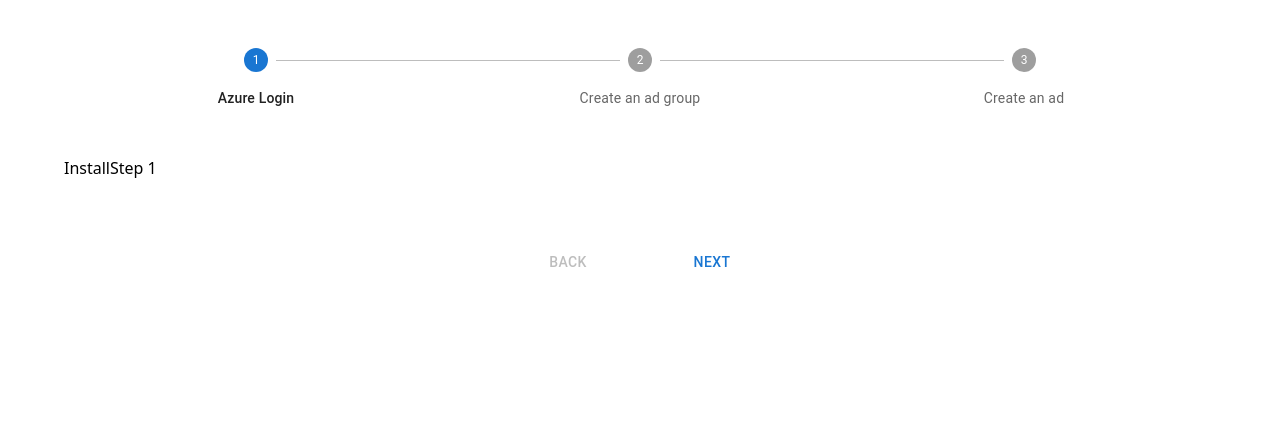
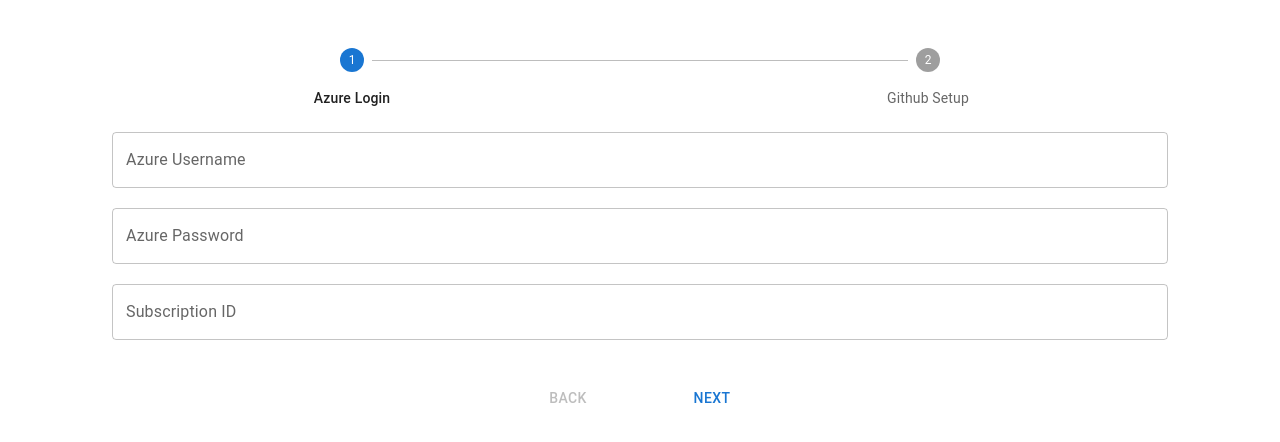
Before and after one commit to ubility-idp/ubility-idp, a Next.js app in the folder Install/ubility-install/: page / in a window 1280 px wide. Shown: the top 442 px of the page. Built offline with nearby package versions, Linux system fonts and the light colour scheme.

Commit message:
step system now working

```diff
--- a/Install/ubility-install/components/HorizontalLinearStepper.tsx
+++ b/Install/ubility-install/components/HorizontalLinearStepper.tsx
@@ -6,8 +6,7 @@
 import Button from "@mui/material/Button";
 import Typography from "@mui/material/Typography";
 import InstallStep from "./InstallStep";
-
-const steps = ["Azure Login", "Create an ad group", "Create an ad"];
+import steps from "./steps";
 
 export default function HorizontalLinearStepper() {
   const [activeStep, setActiveStep] = React.useState(0);
@@ -57,7 +56,7 @@
   return (
     <Box sx={{width: "100%"}}>
       <Stepper activeStep={activeStep} alternativeLabel>
-        {steps.map((label, index) => {
+        {steps.map((step, index) => {
           const stepProps: {completed?: boolean} = {};
           const labelProps: {
             optional?: React.ReactNode;
@@ -71,13 +70,13 @@
             stepProps.completed = false;
           }
           return (
-            <Step key={label} {...stepProps}>
-              <StepLabel {...labelProps}>{label}</StepLabel>
+            <Step key={step.label} {...stepProps}>
+              <StepLabel {...labelProps}>{step.label}</StepLabel>
             </Step>
           );
         })}
       </Stepper>
-      <InstallStep stepNumber={activeStep} />
+      <InstallStep step={steps[activeStep]} />
       {activeStep === steps.length ? (
         <>
           <Typography sx={{mt: 2, mb: 1}}>
--- a/Install/ubility-install/components/InstallStep.tsx
+++ b/Install/ubility-install/components/InstallStep.tsx
@@ -1,9 +1,54 @@
 import React, {ReactNode} from "react";
+import {Step} from "./steps";
+import {Controller, useForm} from "react-hook-form";
+import {Button, TextField} from "@mui/material";
 
 interface Props {
-  stepNumber: number;
+  step: Step;
 }
 
-export default function InstallStep({stepNumber}: Props) {
-  return <div className="my-12">{`InstallStep ${stepNumber + 1}`}</div>;
+export default function InstallStep({step}: Props) {
+  const {handleSubmit, reset, control} = useForm();
+  const onSubmit = async (data: any) => {
+    console.log(data);
+    const input_json: any = {};
+    step.inputs.forEach((input) => (input_json[input.id] = data[input.id]));
+    const res = await fetch(`/api/${step.api_endpoint}`, {
+      method: "POST",
+      body: JSON.stringify(input_json),
+      headers: {
+        "Content-type": "application/json; charset=UTF-8",
+      },
+    });
+    console.log(await res.json());
+  };
+
+  return (
+    <form>
+      <div className="my-6 px-12">
+        <div className="flex flex-col gap-5">
+          {step.inputs.map((input, i) => (
+            <Controller
+              key={i}
+              name={input.id}
+              control={control}
+              render={({field: {onChange, value}}) => (
+                <TextField
+                  onChange={onChange}
+                  value={value === undefined ? "" : value}
+                  label={input.label}
+                />
+              )}
+            />
+          ))}
+        </div>
+        {/* <div className="flex mt-8 w-fit">
+          <Button onClick={handleSubmit(onSubmit)}>Submit</Button>
+          <Button onClick={() => reset()} variant={"outlined"}>
+            Reset
+          </Button>
+        </div> */}
+      </div>
+    </form>
+  );
 }
--- /dev/null
+++ b/Install/ubility-install/components/steps.ts
@@ -0,0 +1,36 @@
+export type Input = {
+  id: string;
+  label: string;
+  type: string;
+};
+
+export type Step = {
+  nb: number;
+  label: string;
+  api_endpoint: string;
+  inputs: Input[];
+};
+
+const steps = [
+  {
+    nb: 0,
+    label: "Azure Login",
+    api_endpoint: "azure-login",
+    inputs: [
+      {id: "AZURE_USERNAME", label: "Azure Username", type: "text"},
+      {id: "AZURE_PASSWORD", label: "Azure Password", type: "secret_text"},
+      {id: "SUBSCRIPTION_ID", label: "Subscription ID", type: "text"},
+    ],
+  },
+  {
+    nb: 1,
+    label: "Github Setup",
+    api_endpoint: "github-setup",
+    inputs: [
+      {id: "GITHUB_USERNAME", label: "Github Username", type: "text"},
+      {id: "GITHUB_TOKEN", label: "Github Token", type: "text"},
+    ],
+  },
+];
+
+export default steps;
--- a/Install/ubility-install/package.json
+++ b/Install/ubility-install/package.json
@@ -24,6 +24,7 @@
     "postcss": "8.4.24",
     "react": "18.2.0",
     "react-dom": "18.2.0",
+    "react-hook-form": "^7.45.0",
     "tailwindcss": "3.3.2",
     "typescript": "5.1.3"
   }
--- /dev/null
+++ b/Install/ubility-install/pages/api/azure-login.ts
@@ -0,0 +1,39 @@
+import {exec} from "child_process";
+import {NextApiRequest, NextApiResponse} from "next";
+
+function notNonEmptyString(variable: any): boolean {
+  if (typeof variable === "string" && variable.trim().length > 0) {
+    return false;
+  }
+  return true;
+}
+
+export default function handler(req: NextApiRequest, res: NextApiResponse) {
+  console.log(req.body);
+
+  if (req.body === undefined)
+    res.status(200).json({status: "fail", error: "No body sent"});
+
+  const {AZURE_USERNAME, AZURE_PASSWORD, SUBSCRIPTION_ID} = req.body;
+
+  if (
+    notNonEmptyString(AZURE_USERNAME) &&
+    notNonEmptyString(AZURE_PASSWORD) &&
+    notNonEmptyString(SUBSCRIPTION_ID)
+  ) {
+    res.status(200).json({status: "fail", error: "Input data error"});
+    return;
+  }
+
+  exec(
+    `echo AZURE_USERNAME=${AZURE_USERNAME} AZURE_PASSWORD=${AZURE_PASSWORD} SUBSCRIPTION_ID=${SUBSCRIPTION_ID}`,
+    (error, stdout, stderr) => {
+      console.log({error, stdout, stderr});
+
+      res.status(200).json({
+        status: "pass",
+        result: {error: error ? true : false, stdout, stderr},
+      });
+    }
+  );
+}
```
Also changed, not shown: Install/ubility-install/pages/api/utils/BashExec.ts (added), 1 other file (tests, documents, lock files or other folders).
